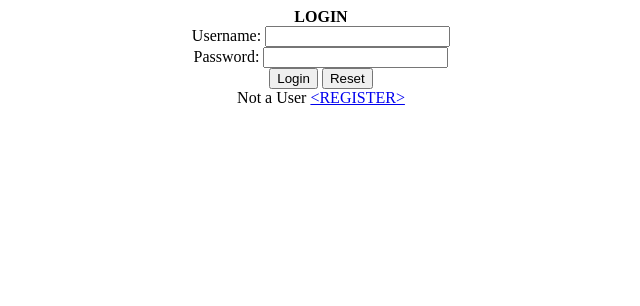
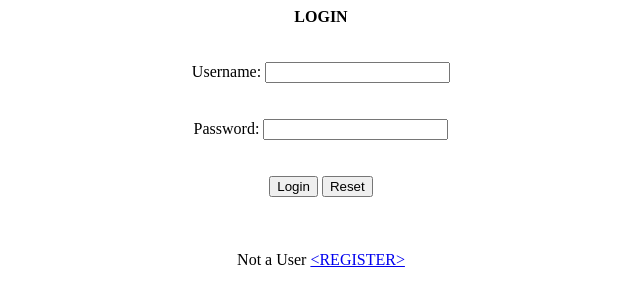
Before and after one commit to asaigoutham/first1, a plain HTML site: page index.html in a window 1280 px wide. Shown: the whole page, without its empty margins (319-959 px from the left). Drawn offline with Linux system fonts and the light colour scheme.

Commit message:
Update index.html

```diff
--- a/index.html
+++ b/index.html
@@ -6,13 +6,13 @@
     <body>
         <center>
             <form>
-                <b>LOGIN</b> <br>
+                <b>LOGIN</b> <br><br><br>
                 <label>Username: </label>
-                <input type="text" name="text"><br>
+                <input type="text" name="text"><br><br><br>
                 <label>Password: </label>
-                <input type="password" name="password"><br>
+                <input type="password" name="password"><br><br><br>
                 <button>Login</button>
-                <input type="reset" name="reset"><br>
+                <input type="reset" name="reset"><br><br><br><br>
                 Not a User <a href="Register.html" target="_blank">&lt;REGISTER&gt;</a>
             </form>
         </center>
```
